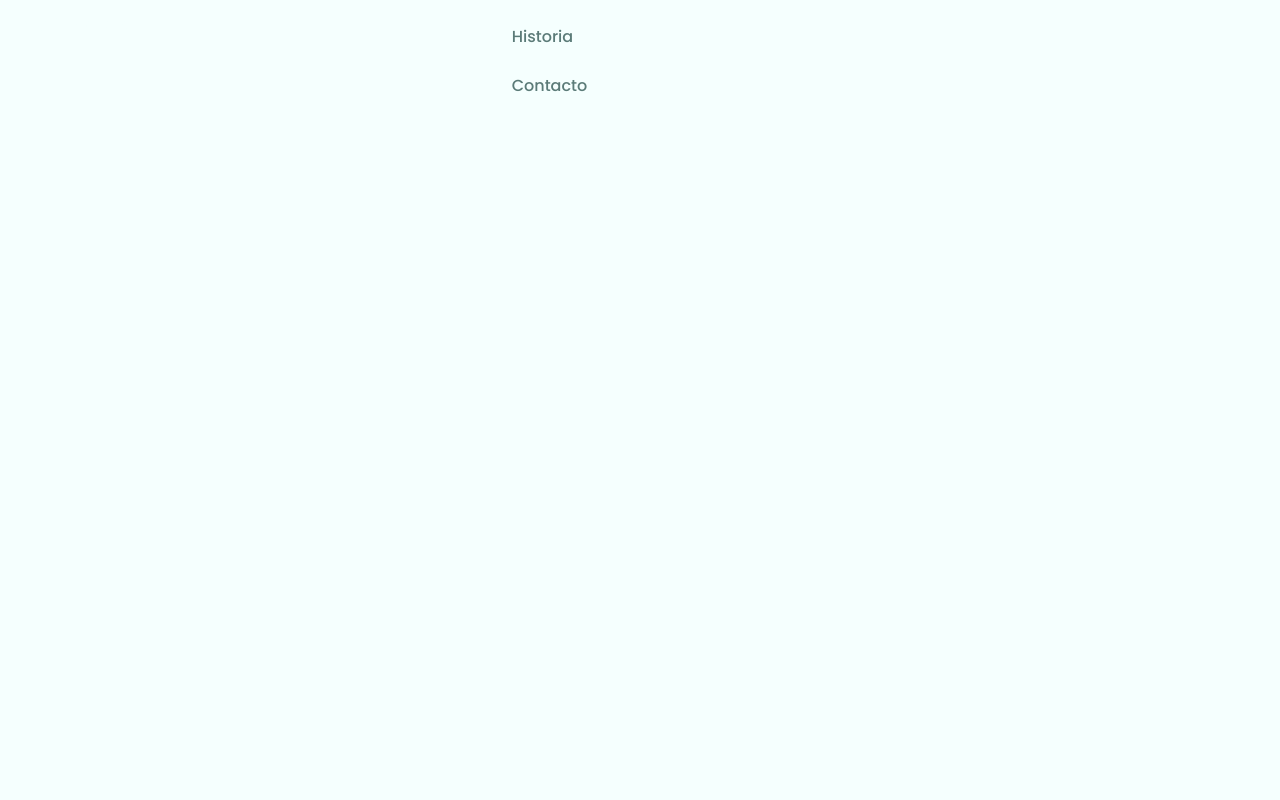
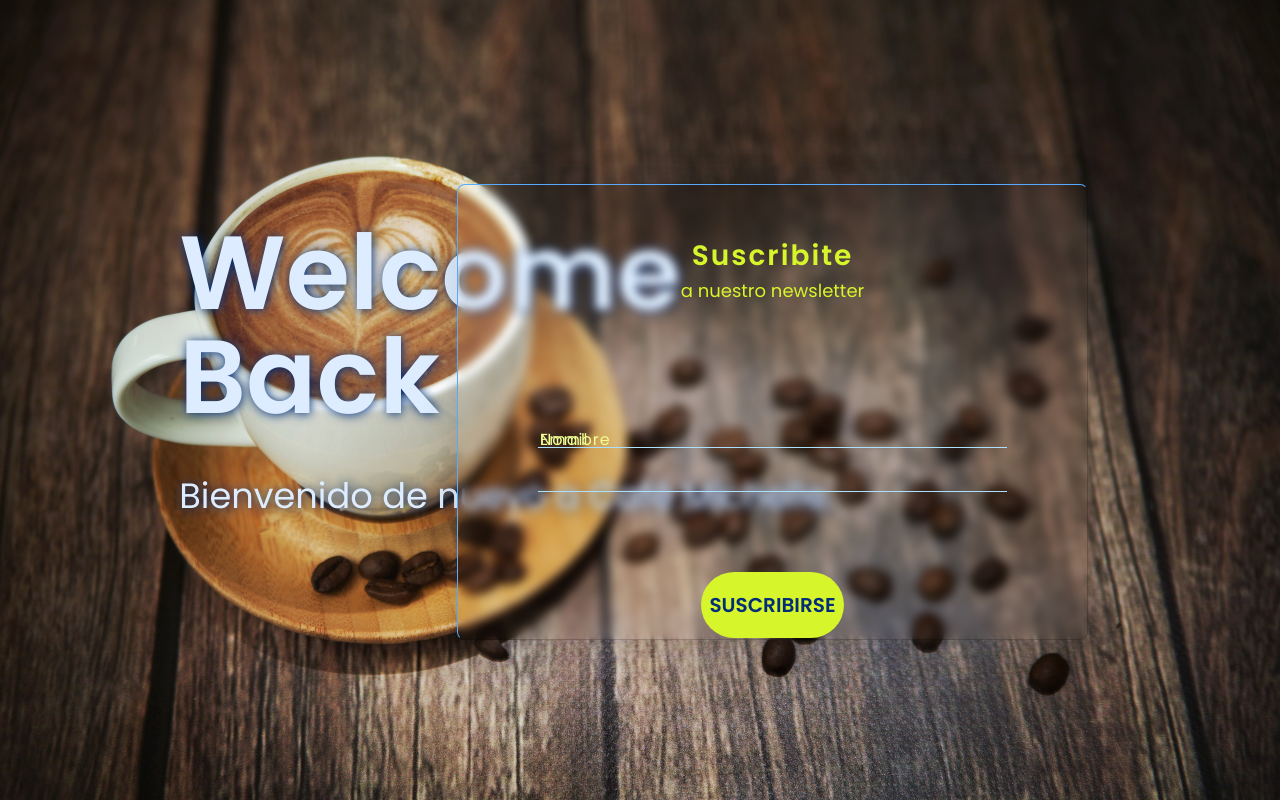
Before and after one commit to jorgediazok/growth-mkt-landing, a plain HTML site: page index.html in a window 1280 px wide. Drawn offline with nearby package versions, Linux system fonts and the light colour scheme.

Commit message:
added some css

```diff
--- a/index.html
+++ b/index.html
@@ -11,33 +11,63 @@
     />
     <link rel="stylesheet" href="./styles.css" />
   </head>
+
   <body>
-    <!-- /*========== HEADER ==========*/ -->
+    <section>
+      <div class="container">
+        <div class="promotext">
+          <h3>Welcome</h3>
+          <h3>Back</h3>
+          <p>Bienvenido de nuevo a Café Michelle.</p>
+        </div>
+          <div class="login">
+            <h4>Suscribite</h4>
+            <p>a nuestro newsletter</p>
+            <div class="inputbox">
+              <div class="input">
+                <input type="text" />
+                <span>Nombre</span>
+              </div>
+              <div class="inputbox">
+                <input type="email" />
+                <span>Email</span>
+              </div>
+            </div>
+            <button type="submit" class="button">Suscribirse</button>
+          </div>
+          <div class="bcgimage"></div>
+        </div>
+      </div>
 
-    <header class="header">
+    </section>
+
+
+      <!-- <header class="header">
         <nav class="nav bd-container">
           <a href="#" class="nav__logo">Café Michelle</a>
+
           <div class="nav__menu" id="nav-menu">
             <ul class="nav__list">
-            <li class="nav__item">
-              <a href="#" class="nav__link">Home</a>
-            </li>
-            <li class="nav__item">
-              <a href="#" class="nav__link">Productos</a>
-            </li>
               <li class="nav__item">
                 <a href="#" class="nav__link">Historia</a>
               </li>
               <li class="nav__item">
+                <a href="#" class="nav__link">Producto</a>
+              </li>
+              <li class="nav__item">
                 <a href="#" class="nav__link">Contacto</a>
               </li>
+              <li class="nav__item"><a href="#" class="nav__link">Hotels</a></li>
             </ul>
           </div>
+
           <div class="nav__toggle" id="nav-toggle">
             <i class="bx bx-menu"></i>
           </div>
         </nav>
-    </header>
+      </header> -->
+
+
 
     <script src="index.js"></script>
   </body>
--- a/index.js
+++ b/index.js
@@ -0,0 +1,15 @@
+/*==================== SHOW MENU ====================*/
+const showMenu = (toggleId, navId) => {
+  const toggle = document.getElementById(toggleId),
+    nav = document.getElementById(navId);
+
+  // Validate that variables exist
+  if (toggle && nav) {
+    toggle.addEventListener('click', () => {
+      // We add the show-menu class to the div tag with the nav__menu class
+      nav.classList.toggle('show-menu');
+    });
+  }
+};
+
+showMenu('nav-toggle', 'nav-menu');
--- a/styles.css
+++ b/styles.css
@@ -1,136 +1,115 @@
 @import url('https://fonts.googleapis.com/css2?family=Poppins:wght@400;500;600&display=swap');
 
-/*===== VARIABLES CSS =====*/
-:root {
-  --header-height: 3rem;
-  /*========== Colors ==========*/
-  --first-color: #26a69a;
-  --first-color-lighter: #ecf3f2;
-  --title-color: #11443f;
-  --text-color: #5b7b78;
-  --body-color: #f5fffe;
-  /*========== Font and typography ==========*/
-  --body-font: 'Poppins', sans-serif;
-  --biggest-font-size: 3rem;
-  --big-font-size: 1.25rem;
-  --normal-font-size: 0.938rem;
-  /*========== Font weight ==========*/
-  --font-medium: 500;
-  --font-semi-bold: 600;
-  /*========== z index ==========*/
-  --z-tooltip: 10;
-  --z-fixed: 100;
+* {
+  padding: 0;
+  margin: 0;
+  box-sizing: border-box;
+  font-family: 'Poppins', sans-serif;
 }
 
-@media screen and (min-width: 1024px) {
-  :root {
-    --biggest-font-size: 5.5rem;
-    --big-font-size: 2rem;
-    --normal-font-size: 1rem;
-  }
+section {
+  position: relative;
+  min-height: 100vh;
+  background-image: url('./assets/coffee3.jpg');
+  background-repeat: no-repeat;
+  background-position: center;
+  background-size: cover;
 }
 
-/*========== BASE ==========*/
-*,
-::before,
-::after {
-  box-sizing: border-box;
+.container {
+  margin: 0 14%;
 }
 
-body {
-  margin: 0;
-  font-family: var(--body-font);
-  font-size: var(--normal-font-size);
-  background-color: var(--body-color);
-  color: var(--text-color);
+.promotext {
+  padding-top: 24%;
+  color: #ddedff;
+  text-shadow: 1px 1px 11px #022e77;
 }
 
-h1,
-h2,
-ul,
-p {
-  margin: 0;
+.promotext h3 {
+  font-size: 6.5rem;
+  line-height: 1;
 }
 
-ul {
-  padding: 0;
-  list-style: none;
+.promotext p {
+  font-size: 2.2rem;
+  font-weight: 300;
+  margin-top: 40px;
 }
 
-a {
-  text-decoration: none;
+.login {
+  position: absolute;
+  padding: 50px 80px;
+  text-align: center;
+  box-shadow: 3px 6px 30px 8px rgba(58 58 58 / 15%);
+  right: 15%;
+  bottom: 20%;
+  height: 57%;
+  background: rgb(0, 52, 134 / 50%);
+  border: 1px solid;
+  border-top-color: #56aaff;
+  border-left-color: #56aaff;
+  border-bottom-color: #00000030;
+  border-right-color: #00000030;
+  border-radius: 8px;
+  backdrop-filter: blur(5px);
 }
 
-img {
-  max-width: 100%;
-  height: auto;
+.login h4 {
+  font-size: 28px;
+  font-weight: 600;
+  letter-spacing: 2px;
+  color: #d7f52b;
 }
 
-/*========== LAYOUT ==========*/
-.main {
-  position: relative;
+.login p {
+  font-size: 18px;
+  color: #d7f52b;
+  margin-bottom: 100px;
 }
 
-.bd-container {
-  max-width: 968px;
-  margin-left: 1.5rem;
-  margin-right: 1.5rem;
+.inputbox {
+  position: relative;
+  margin-bottom: 50px;
 }
 
-/*========== HEADER ==========*/
-.header {
-  width: 100%;
-  position: fixed;
-  top: 0;
-  left: 0;
-  z-index: var(--z-fixed);
+.inputbox input {
+  font-size: 24px;
+  font-weight: 400;
+  letter-spacing: 2px;
+  color: #eff9ff;
+  border: none;
+  border-bottom: 1px solid #abe0ff;
+  background-color: transparent;
+  padding: 4px 3px;
+  outline: none;
 }
 
-/*========== NAV ==========*/
-.nav {
-  max-width: 968px;
-  height: var(--header-height);
-  display: flex;
-  justify-content: space-between;
-  align-items: center;
+.inputbox span {
+  position: absolute;
+  left: 2px;
+  bottom: 40px;
+  letter-spacing: 1px;
+  color: #efff93;
 }
 
-@media screen and (max-width: 768px) {
-  .nav__menu {
-    position: fixed;
-    top: -100%;
-    left: 0;
-    right: 0;
-    width: 90%;
-    margin: 0 auto;
-    text-align: center;
-    padding-top: 1.5rem;
-    background-color: var(--first-color-lighter);
-    border-radius: 1rem;
-    transition: 0.4s;
-  }
+.button {
+  position: relative;
+  cursor: pointer;
+  background: #d7f52b;
+  color: #022e79;
+  font-weight: 600;
+  border: none;
+  font-size: 20px;
+  padding: 18px 8px;
+  text-transform: uppercase;
+  border-radius: 50px;
+  border-radius: 0 3px 8px 2px rgb(60 60 60 / 30%);
+  margin-top: 30px;
+  transition: all 0.2s ease-in-out;
 }
 
-.nav__logo,
-.nav__toggle {
-  color: var(--body-color);
+.button:hover {
+  background-color: #cfee21;
+  box-shadow: 0 3px 8px 2px rgb(99 99 99 / 30%);
 }
-
-.nav__link {
-  color: var(--first-color-dark);
-  font-weight: var(--font-medium);
-}
-
-.nav__item {
-  margin-bottom: 1.5rem;
-}
-
-.nav__toggle {
-  font-size: 1.2rem;
-  cursor: pointer;
-}
-
-/* Show menu */
-.show-menu {
-  top: calc(var(--header-height) + 1rem);
-}
```
Also changed, not shown: assets/coffee.jpg (added), assets/coffee2.jpg (added), assets/coffee3.jpg (added). Lines whose indentation alone changed are shown as unchanged.
